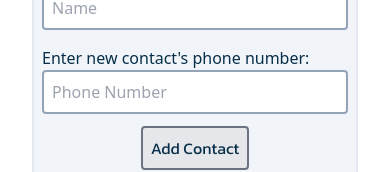
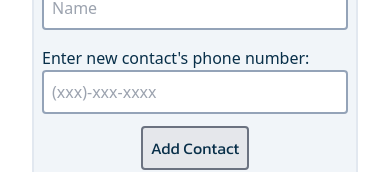
Before and after one commit to Hairum-Qureshi/tailwind-practice, a React (Vite) app: page /contacts in a window 390 px wide. Shown: the part 184-356 px from the top of the page. Built offline with nearby package versions, Linux system fonts and the light colour scheme.

Commit message:
updated phone number input placeholder text

```diff
--- a/src/components/Contacts.tsx
+++ b/src/components/Contacts.tsx
@@ -68,7 +68,7 @@ export default function Contacts() {
 					<label>Enter new contact's phone number:</label>
 					<input
 						type="tel"
-						placeholder="Phone Number"
+						placeholder="(xxx)-xxx-xxxx"
 						className="border-2 border-slate-400 outline-none w-full p-2 rounded"
 						onChange={e => setPhoneNumber(e.target.value)}
 					/>
```
